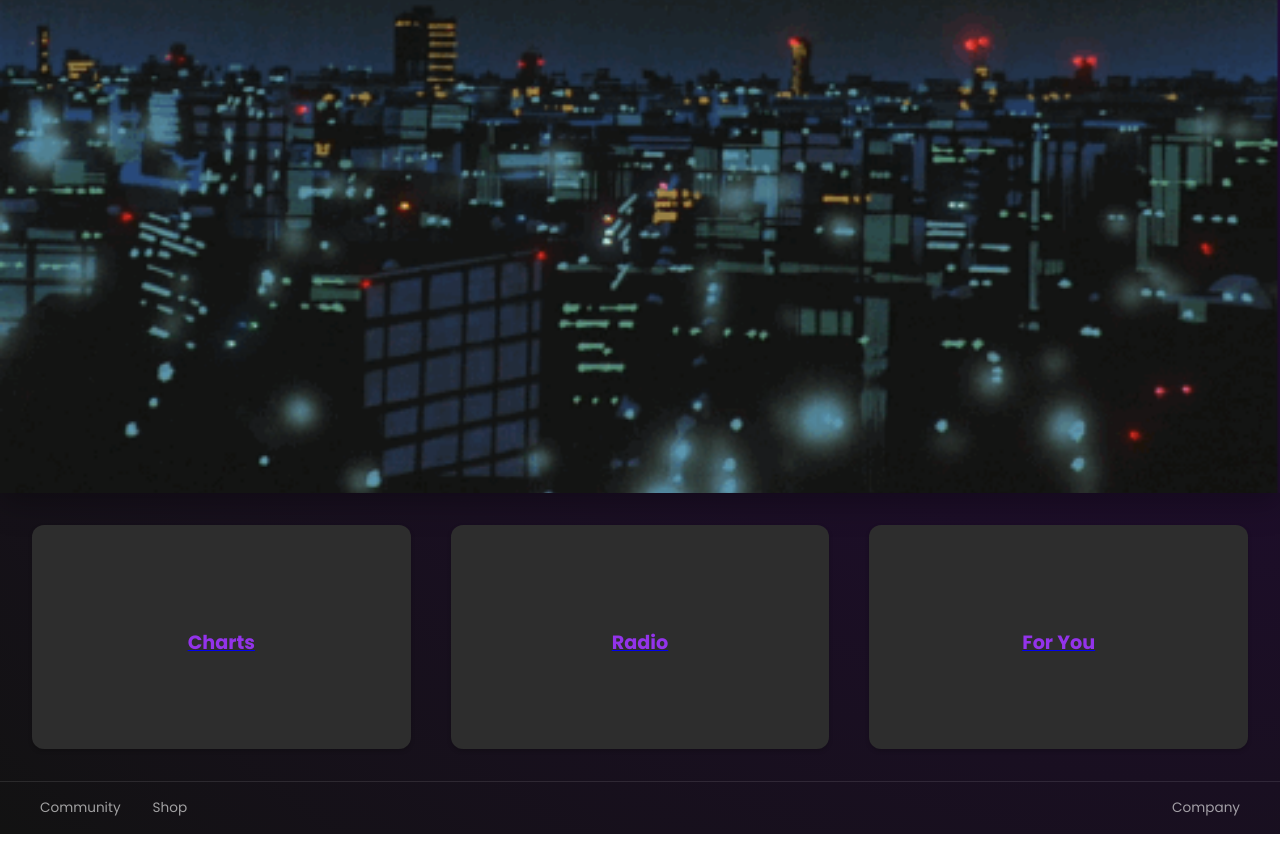
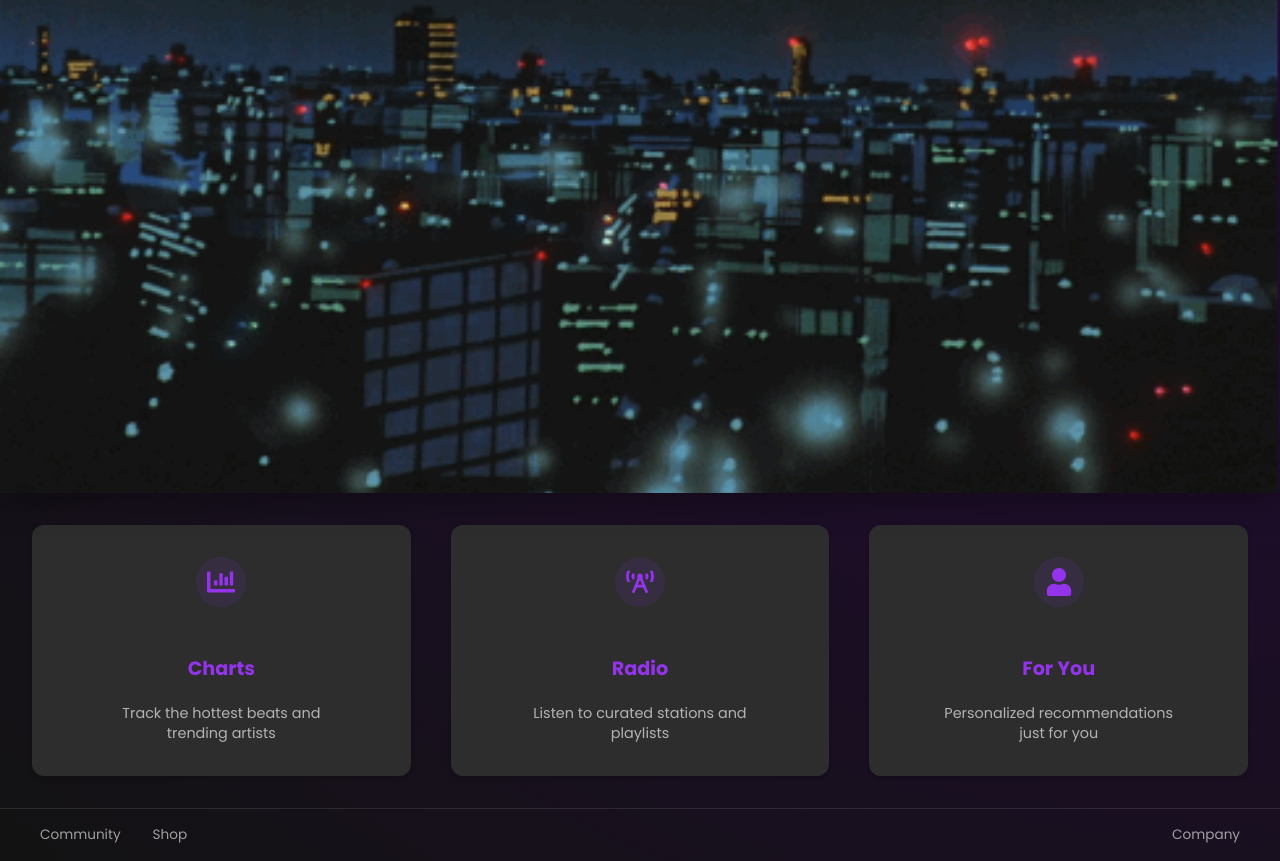
Before and after one commit to oldwestsolutions/808brokers, a React (Create React App) app: page / in a window 1280 px wide. Shown: the part 540-1401 px from the top of the page. Before the commit the page ends 1374 px from the top, so only its background shows below. Built offline with nearby package versions, Linux system fonts and the light colour scheme.

Commit message:
Fixed radio icon: replaced FaRadio with FaBroadcastTower

```diff
--- a/src/pages/Home.js
+++ b/src/pages/Home.js
@@ -3,6 +3,7 @@ import { Link } from 'react-router-dom';
 import Footer from '../components/Footer';
 import '../styles/Home.css';
 import heroImage from '../images/downtown.gif';
+import { FaChartBar, FaBroadcastTower, FaUser } from 'react-icons/fa';
 
 const Home = () => {
   const [searchQuery, setSearchQuery] = useState('');
@@ -43,14 +44,34 @@ const Home = () => {
       </div>
 
       <div className="features">
-        <Link to="/charts" className="feature-card">
-          <h3>Charts</h3>
+        <Link to="/charts" style={{ textDecoration: 'none' }}>
+          <div className="feature-card">
+            <div className="feature-icon">
+              <FaChartBar />
+            </div>
+            <h3>Charts</h3>
+            <p>Track the hottest beats and trending artists</p>
+          </div>
         </Link>
-        <Link to="/radio" className="feature-card">
-          <h3>Radio</h3>
+
+        <Link to="/radio" style={{ textDecoration: 'none' }}>
+          <div className="feature-card">
+            <div className="feature-icon">
+              <FaBroadcastTower />
+            </div>
+            <h3>Radio</h3>
+            <p>Listen to curated stations and playlists</p>
+          </div>
         </Link>
-        <Link to="/foryou" className="feature-card">
-          <h3>For You</h3>
+
+        <Link to="/foryou" style={{ textDecoration: 'none' }}>
+          <div className="feature-card">
+            <div className="feature-icon">
+              <FaUser />
+            </div>
+            <h3>For You</h3>
+            <p>Personalized recommendations just for you</p>
+          </div>
         </Link>
       </div>
 
--- a/src/styles/Home.css
+++ b/src/styles/Home.css
@@ -98,24 +98,7 @@ body {
   align-items: center;
   gap: 0.75rem;
   box-shadow: 0 4px 6px rgba(0, 0, 0, 0.2);
-  position: relative;
-  overflow: hidden;
-}
-
-.feature-card::after {
-  content: '';
-  position: absolute;
-  bottom: 0;
-  left: 0;
-  width: 100%;
-  height: 3px;
-  background: linear-gradient(90deg, #4f46e5, #9333ea);
-  transform: translateY(100%);
-  transition: transform 0.3s ease;
-}
-
-.feature-card:hover::after {
-  transform: translateY(0);
+  text-decoration: none;
 }
 
 .feature-icon {
@@ -138,6 +121,8 @@ body {
   font-size: 1.2rem;
   color: #9333ea;
   margin-bottom: 0.5rem;
+  text-decoration: none;
+  border-bottom: none;
 }
 
 .feature-card p {
@@ -146,6 +131,7 @@ body {
   line-height: 1.4;
   max-width: 80%;
   margin: 0 auto;
+  text-decoration: none;
 }
 
 .feature-card:hover {
@@ -259,11 +245,6 @@ body {
   .feature-card {
     min-height: 140px;
     padding: 1rem;
-  }
-
-  .feature-card::after {
-    transform: translateY(0);
-    height: 2px;
   }
 
   .feature-icon {
```
